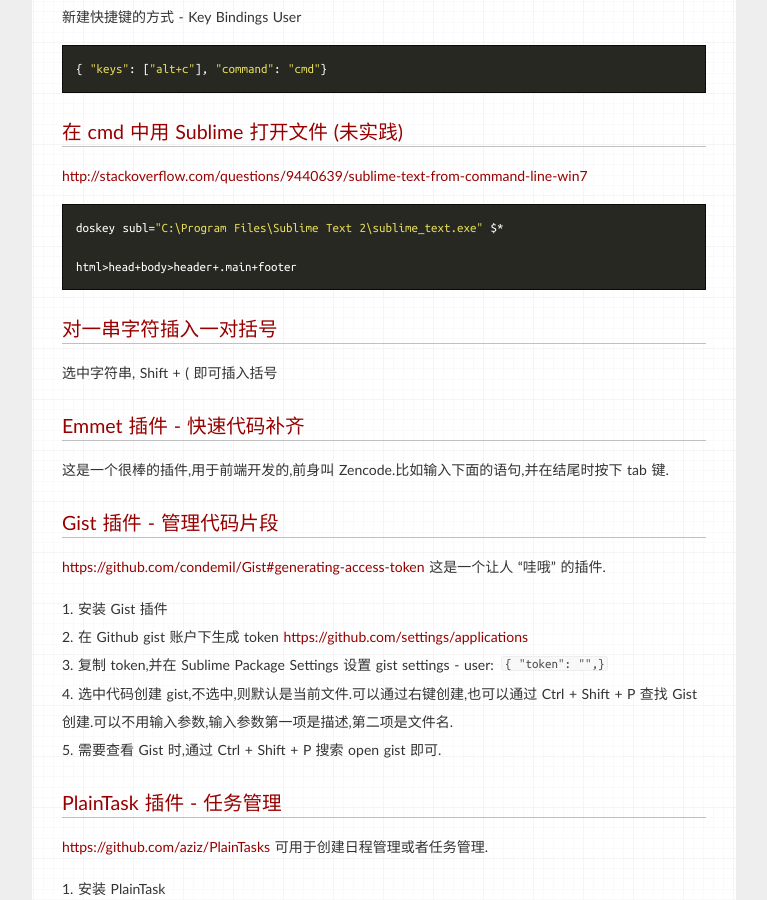
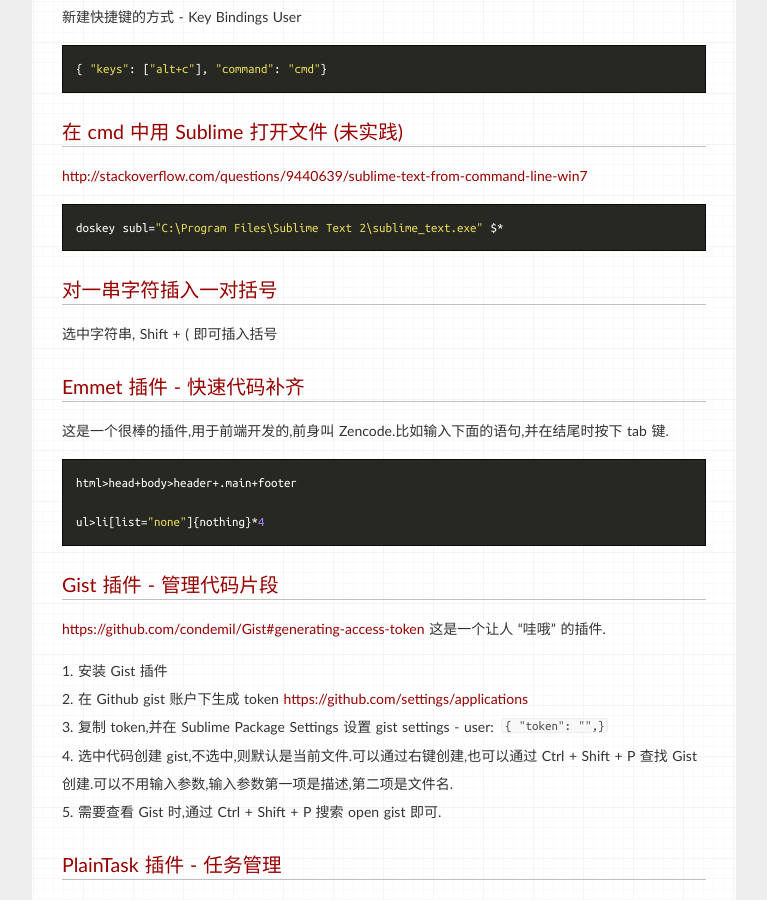
Before and after one commit to Xuezhiyuanlin/herechen.github.io, a Jekyll site: the page built from _posts/2014-04-23-sublime-text-leaning-log.md, in a window 1280 px wide and 900 px high, scrolled down 2482 px. Shown: the whole window, without its empty margins (256-1023 px from the left). Built offline with Jekyll 4.4.1, drawn with Linux system fonts in a browser that asks for light colours; some web fonts are replaced; Markdown is read by kramdown in place of the engine named in the settings; comment, search, counter and statistics services are not loaded.

Commit message:
herechen

```diff
--- a/_posts/2014-04-23-sublime-text-leaning-log.md
+++ b/_posts/2014-04-23-sublime-text-leaning-log.md
@@ -113,6 +111,10 @@
 ##Emmet 插件 - 快速代码补齐
 
 这是一个很棒的插件,用于前端开发的,前身叫 Zencode.比如输入下面的语句,并在结尾时按下 tab 键.
+
+	html>head+body>header+.main+footer
+
+	ul>li[list="none"]{nothing}*4
 
 ##Gist 插件 - 管理代码片段
 
```
Also changed, not shown: other parts of _posts/2014-04-23-sublime-text-leaning-log.md (+0 -2 lines).
